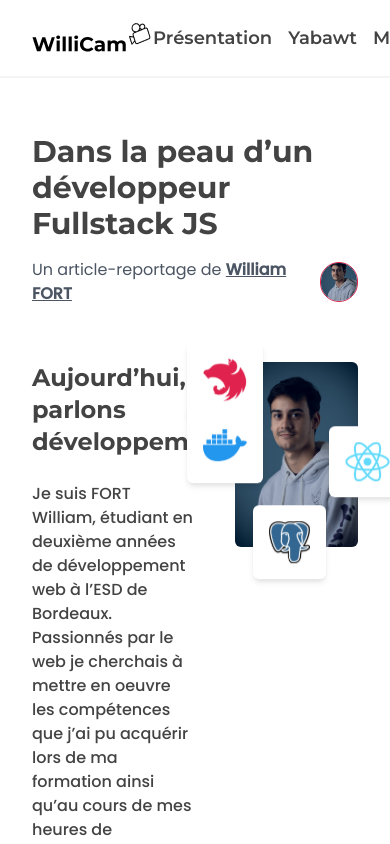
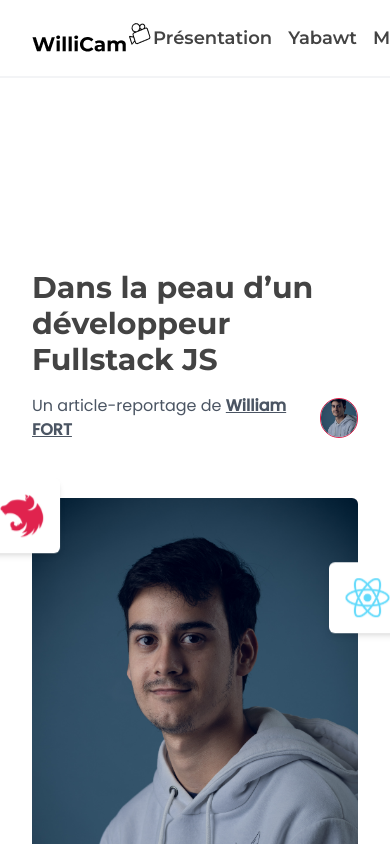
Before and after one commit to Draxx0/Yabawt-Rapport, a React (Vite) app: page / in a window 390 px wide. Shown: the top 844 px of the page. Built offline with nearby package versions, Linux system fonts and the light colour scheme.

Commit message:
:iphone: add responsive behaviour on article components

```diff
--- a/src/common/components/ArticleHeader.tsx
+++ b/src/common/components/ArticleHeader.tsx
@@ -8,7 +8,7 @@ type Props = {
 
 const ArticleHeader = ({ articleTitle, articleFrom, articleFromIcon, articleFromUrl }: Props) => {
  return (
-  <section className="container pt-14 md:pt-28">
+  <section className="container pt-48">
    <h1 className="text-3xl font-bold pb-4">{articleTitle}</h1>
    <div className="flex items-center gap-2">
     <p className="text-gray-600">Un article-reportage de <a className="underline font-semibold" target="_blank" href={articleFromUrl}>{articleFrom}</a></p>
--- a/src/common/components/ArticleRow.tsx
+++ b/src/common/components/ArticleRow.tsx
@@ -1,7 +1,7 @@
 import Button from "./Button";
 
 const ArticleRowText = ({ children, articleSubtitle, hasButton = false, textButton = "Découvrir" }: { children: React.ReactElement, articleSubtitle: string; hasButton?: boolean, textButton?: string; }) => (
- <div className="flex flex-col gap-6 w-1/2">
+ <div className="flex flex-col gap-6 w-full md:w-1/2">
   <h2 className="text-2xl font-bold">{articleSubtitle}</h2>
   {children}
   {(hasButton && textButton) && (
@@ -11,7 +11,7 @@ const ArticleRowText = ({ children, articleSubtitle, hasButton = false, textButt
 );
 
 const ArticleRowImage = ({ children, imageUrl }: { children: React.ReactElement, imageUrl: string; }) => (
- <div className="flex flex-col gap-3 w-1/2">
+ <div className="flex flex-col gap-3 w-full md:w-1/2">
   <div className="flex justify-center">
    <div className="relative">
     <img src={imageUrl} alt="" className="max-h-[32rem] object-cover rounded-md" />
@@ -22,7 +22,7 @@ const ArticleRowImage = ({ children, imageUrl }: { children: React.ReactElement,
 );
 
 const ArticleRow = ({ sectionName, children }: { sectionName: string; children: React.ReactElement }) => (
- <section className="container py-14 md:py-28 flex space-between gap-10" id={sectionName}>
+ <section className="container pt-14 md:pt-28 flex space-between gap-20 md:gap-10 flex-col-reverse md:flex-row" id={sectionName}>
   {children}
  </section>
 );
```
